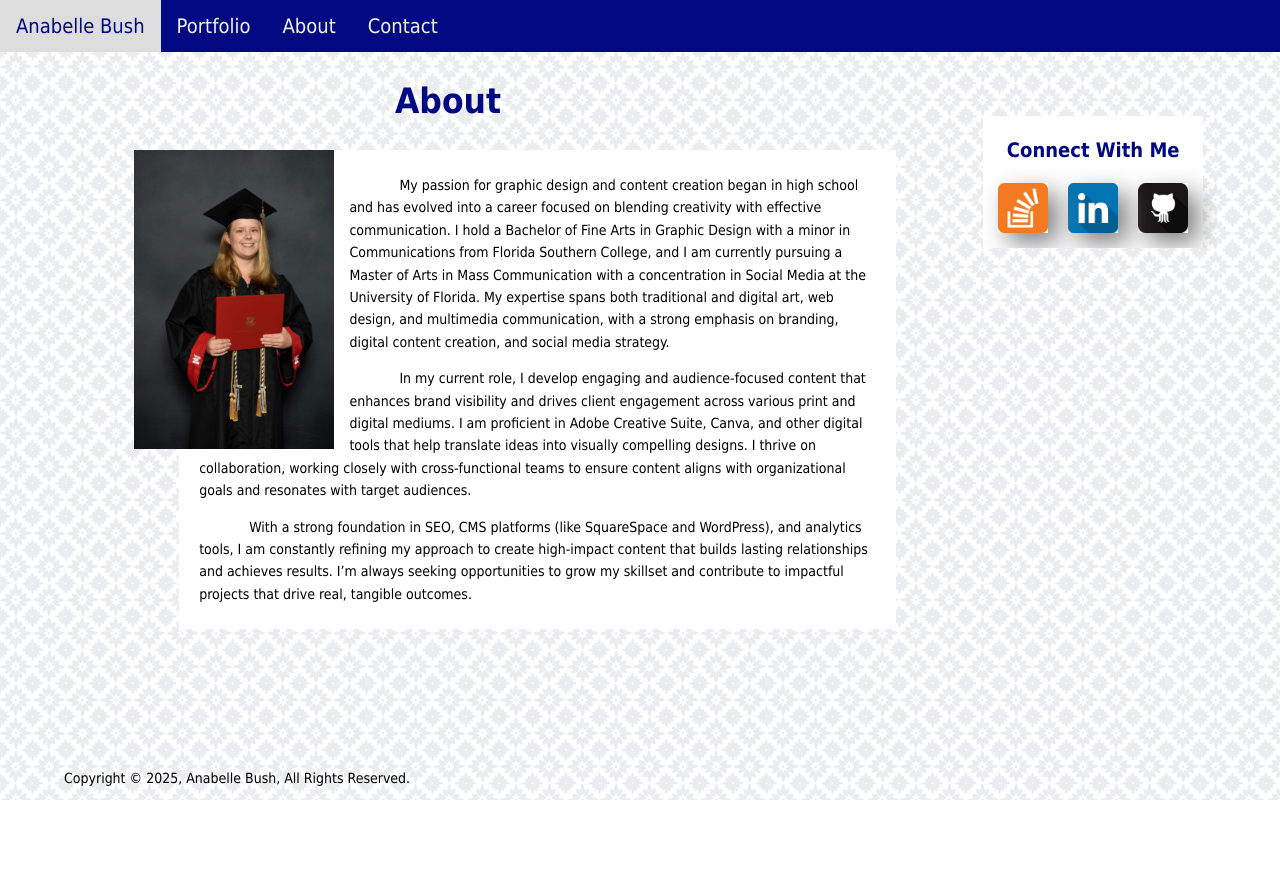
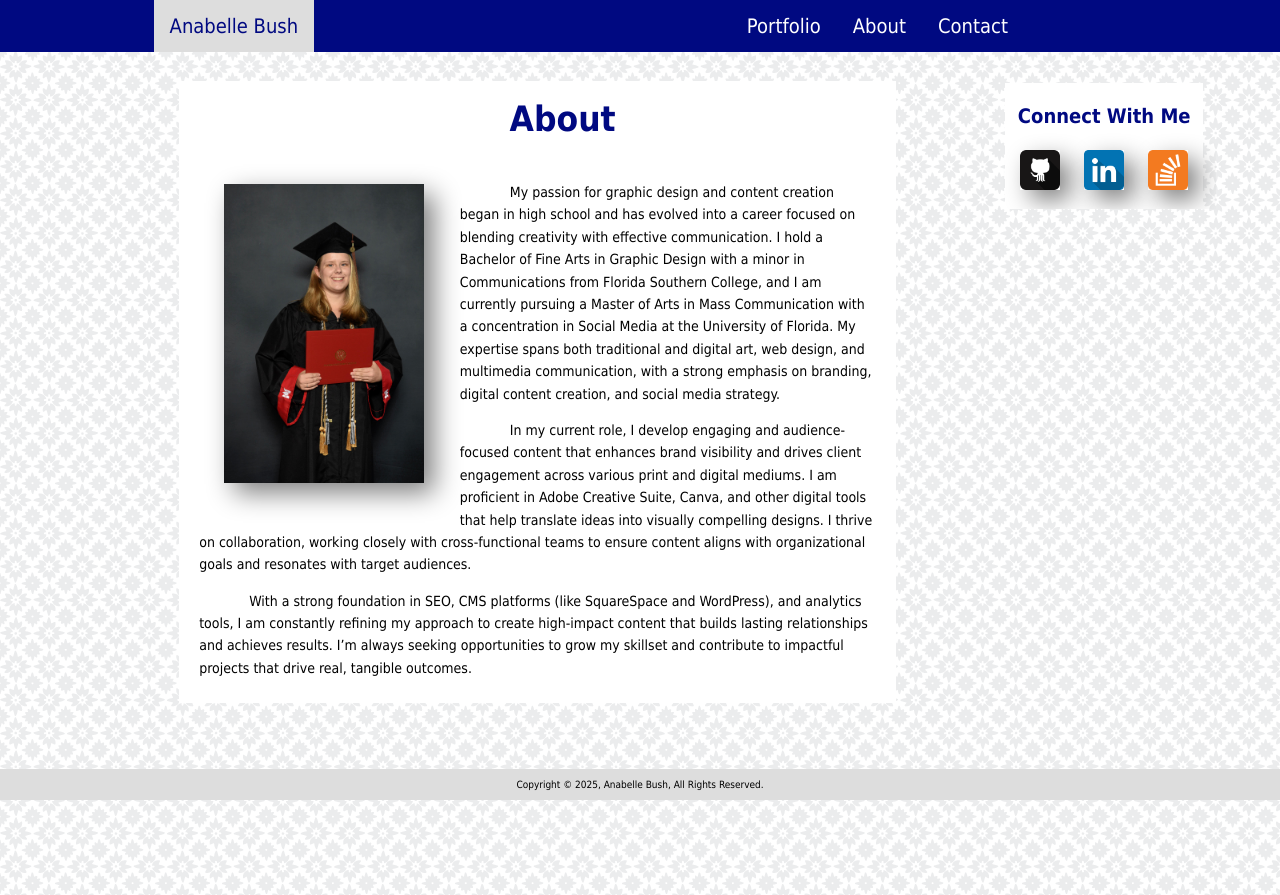
Before and after one commit to AnabelleB99/m5-hw5-bush-anabelle, a plain HTML site: page index.html in a window 1280 px wide. Before the commit the page ends 800 px from the top, so only its background shows below. Drawn offline with Linux system fonts and the light colour scheme.

Commit message:
fix split navigation

```diff
--- a/index.html
+++ b/index.html
@@ -19,17 +19,17 @@
 <body class="background">
     <header>
         <nav>
-            <a href="./index.html">Anabelle Bush</a>
+            <span id="name">Anabelle Bush</span>
+            <a href="./contact.html">Contact</a>
+            <a href="./index.html">About</a>
             <a href="./portfolio.html">Portfolio</a>
-            <a href="./index.html">About</a>
-            <a href="./contact.html">Contact</a>
         </nav>
     </header>
-
+    <div id="page-container">
         <main>
             <section>
                 <div class="content">
-                <h1>About</h1>
+                    <h1 class="about">About</h1>
                     <img src="Images/fsc-graduation-2022.jpg" alt="Anabelle Bush wearing graduation robes" class="image-headshot" width="200">
                     <div class="about">
                         <p>My passion for graphic design and content creation began in high school and has evolved into a career focused on blending creativity with effective communication. I hold a Bachelor of Fine Arts in Graphic Design with a minor in Communications from Florida Southern College, and I am currently pursuing a Master of Arts in Mass Communication with a concentration in Social Media at the University of Florida. My expertise spans both traditional and digital art, web design, and multimedia communication, with a strong emphasis on branding, digital content creation, and social media strategy.</p>
@@ -41,14 +41,15 @@
             <div class="container">
                 <aside>
                     <h2 class="social">Connect With Me</h2>
-                <a href="https://github.com/AnabelleB99/m5-hw5-bush-anabelle.git"> <img src="Images/git.png" alt="Github Button" width="50" height="50" class="social"></a>
-                <a href="https://www.linkedin.com/in/anabelle-bush/"> <img src="Images/linkedin.png" alt="LinkedIn Button" width="50" height="50" class="social"></a>
-                <a href="https://stackoverflow.com"> <img src="Images/soverflow.png" alt="Stack Overflow Button" width="50" height="50" class="social"></a>
+                    <a href="https://github.com/AnabelleB99/m5-hw5-bush-anabelle.git"> <img src="Images/git.png" alt="Github Button" width="40" height="40" class="social"></a>
+                    <a href="https://www.linkedin.com/in/anabelle-bush/"> <img src="Images/linkedin.png" alt="LinkedIn Button" width="40" height="40" class="social"></a>
+                    <a href="https://stackoverflow.com"> <img src="Images/soverflow.png" alt="Stack Overflow Button" width="40" height="40" class="social"></a>
                 </aside>
             </div>
         </main>
         <footer>
             <p class="footer">Copyright &copy; 2025, Anabelle Bush, All Rights Reserved.</p>
         </footer>
+    </div>
 </body>
 </html>
--- a/styles.css
+++ b/styles.css
@@ -6,19 +6,29 @@ nav {
    font-size: 20px;
    background-color:#000981;
    margin: 0;
-   padding: 0;
+   padding-right: 20%;
 }
 nav a {
    display: block;
-   color: #f2f2f2;
+   color: white;
    text-align: center;
    padding: 14px 16px;
    text-decoration: none;
-   float: left;
+   float: right;
 }
 nav a:hover {
    background-color: #ddd;
    color: #000981;
+}
+#name {
+   font-family: Tahoma, Verdana, sans-serif;
+   font-size: 20px;
+   text-align: left;
+   color: #000981;
+   background-color:#ddd;
+   margin-left: 15%;
+   padding: 14px 16px;
+   display: inline-block;
 }
 
 /* Copy */
@@ -41,27 +51,44 @@ h1 {
    margin-right: 20%;
    }
 
+#page-container {
+   position: relative;
+   min-height: 100vh;
+}
+
 /* Footer */
 footer {
-   display: block;
-   text-align: left;
+   background-color:#ddd;
+   position: fixed;
+   left: 0;
+   bottom: 0;
    width: 100%;
-   float: left;
  }
 
 p.footer {
    font-family: Tahoma, Verdana, sans-serif;
-   font-size: 14px;
-   position:fixed;
-   bottom:0;
-   left:0;
-   margin-left: 5%;
+   font-size: 10px;
+   text-align: center;
    background-clip: initial;
    }
-
+/* End Global Styles */
 
 /* About Page */
 /* Copy */
+h1.about {
+   line-height: 1.6;
+   text-indent: 50px;
+   background-color: #ffffff;
+   margin-left: 20%;
+   margin-right: 0;
+   margin-bottom: 0;
+   padding-top: 10px;
+   padding-bottom: 10px;
+   padding-right: 20px;
+   padding-left: 20px;
+   background-clip: initial;
+}
+
 h2.social {
    font-family: Tahoma, Verdana, sans-serif;
    font-size: 20px;
@@ -72,6 +99,7 @@ h2.social {
 div.content {
    float: left;
       width: 70%;
+   margin-bottom: 15%;
 }
 
 div.about {
@@ -82,7 +110,6 @@ div.about {
    background-color: #ffffff;
    margin-left: 20%;
    margin-right: 0;
-   margin-top: 0;
    margin-bottom: 0;
    padding-top: 10px;
    padding-bottom: 10px;
@@ -94,10 +121,14 @@ div.about {
 /* Images */
 img.image-headshot {
    display: block;
-   margin-left: 15%;
+   margin-left: 25%;
+   margin-right: 4%;
+   margin-top: 3%;
+   margin-bottom: 3%;
    padding: inherit;
    height: auto;
    float: left;
+   box-shadow: 10px 10px 25px gray;
  }
 
  .container {
@@ -105,13 +136,13 @@ img.image-headshot {
    height: 100%;
    margin-right: 5%;
    float: right;
-      width: 20%;
+   width: 20%;
  }
 
  aside {
    background: white;
    float: right;
-   margin-top: 25%;
+   margin-top: 12%;
    margin-right: 5%;
    padding:5px;
    height:100%;
@@ -119,13 +150,13 @@ img.image-headshot {
  }
 
  img.social {
-   float:right;
    margin-top: 5px;
    margin-bottom: 10px;
    margin-right: 10px;
    margin-left: 10px;
    box-shadow: 10px 10px 25px gray;
  }
+/* End About Page */
 
 
  /* Portfolio Page */
@@ -142,6 +173,7 @@ img.image-headshot {
    padding-right: 20px;
    padding-left: 20px;
  }
+ /* End Portfolio Page */
 
 
  /* Contact Page */
@@ -158,3 +190,4 @@ div.contact {
    padding-right: 20px;
    padding-left: 20px;
  }
+  /* End Contact Page */
```
Lines whose indentation alone changed are shown as unchanged.
